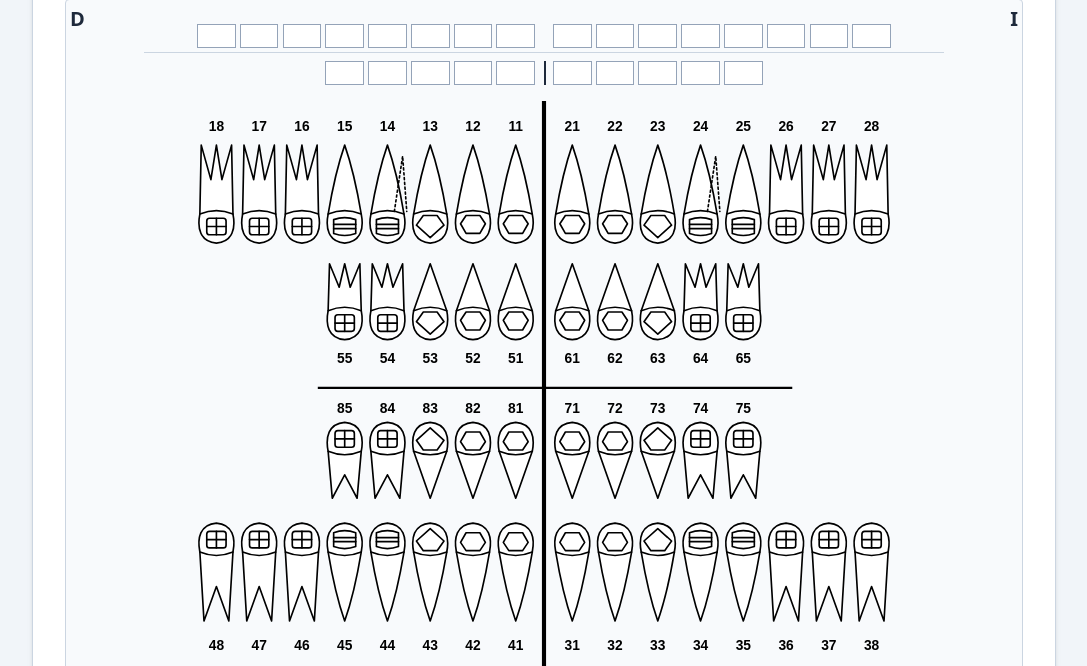
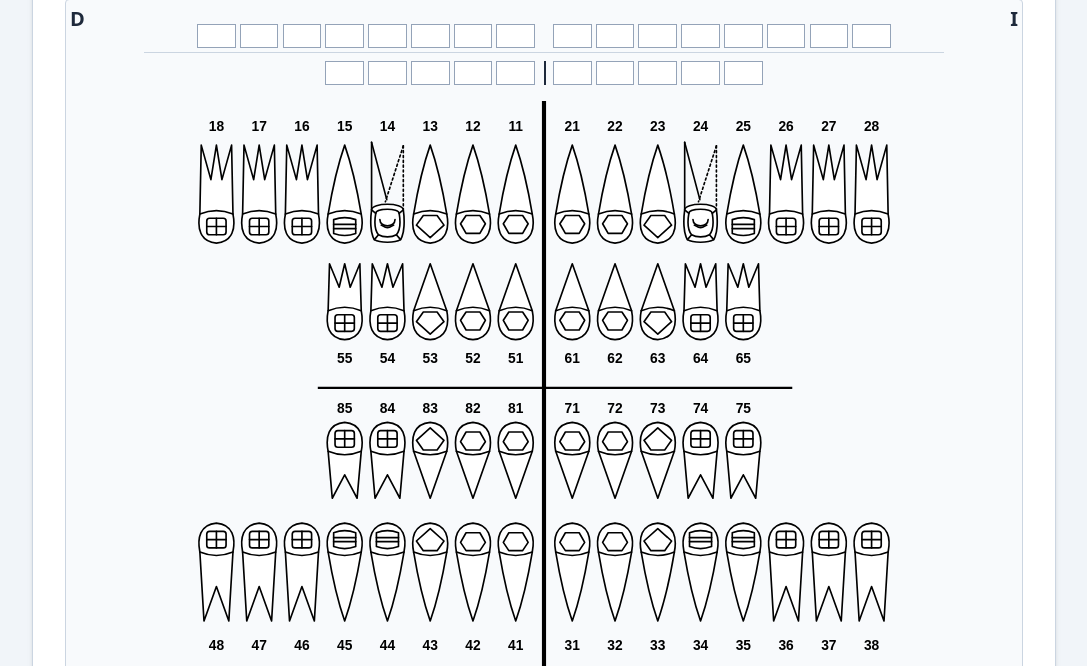
Before and after one commit to db43-boop/OdontoMyN, a Flask app: page /nueva in a window 1280 px wide. Shown: the part 1035-1701 px from the top of the page, without its empty margins (96-1183 px from the left). Run offline with Flask 3, Linux system fonts and the light colour scheme; data that the repository does not hold is empty; some libraries are stand-ins or nearby versions.

Commit message:
Actualizar caminos SVG del diente 14 en odontograma

```diff
--- a/templates/formulario.html
+++ b/templates/formulario.html
@@ -809,22 +809,29 @@
                                 </g>
                                 <g id="tooth-14" data-tooth="14" class="tooth">
                                 <g transform="translate(162.5 30)">
+                                <!-- SOLO ESTOS PATHS NUEVOS (Sin etiquetas <style> ni <svg> externos) -->
+    <path class="tooth-shape" d="M 2.5,0 L 2.5,49" />
+    <path class="tooth-shape" d="M 2.5,0 L 13.5,41.5" />
+    <path class="dotted" d="M 25.5,2.5 L 12.5,43" />
+    <path class="dotted" d="M 25.5,2.5 L 25.5,48.5" />
+    <path class="tooth-shape" d="M 2.5,49 C 2.5,43.5 25.5,43.5 25.5,49 C 26.5,56 26.5,66 23.5,70.5 C 19.5,73 8.5,73 4.5,70.5 C 1.5,66 1.5,56 2.5,49 Z" />
+    <path class="detail" d="M 5.5,51.5 C 5.5,47.5 22.5,47.5 22.5,51.5 C 23.5,57.5 23.5,63.5 20.5,67 C 17,69 11,69 7.5,67 C 4.5,63.5 4.5,57.5 5.5,51.5 Z" />
+    <path class="detail" d="M 2.5,49 L 5.5,51.5" />
+    <path class="detail" d="M 25.5,49 L 22.5,51.5" />
+    <path class="detail" d="M 4.5,70.5 L 7.5,67" />
+    <path class="detail" d="M 23.5,70.5 L 20.5,67" />
+    <path class="detail" d="M 8.5,56 C 8.5,62 19.5,62 19.5,56" />
+    <path class="detail" d="M 9.5,60 C 13.5,62.5 14.5,62.5 18.5,60" />
+                                </g>
+                                <text x="176.5" y="22" text-anchor="middle">14</text>
+                                </g>
+                                <g id="tooth-15" data-tooth="15" class="tooth">
+                                <g transform="translate(131.5 30)">
                                 <path class="tooth-shape" d="M2 52 Q7 22 14 2 Q21 22 26 52 C28 62 26 72 14 73 C2 72 0 62 2 52 Z"/>
                                 <path class="detail" d="M2 52 Q14 47 26 52"/>
                                 <path class="detail" d="M6 56 Q14 53 22 56 L22 66 Q14 69 6 66 Z"/>
                                 <path class="detail" d="M6 59.5 H22"/>
                                 <path class="detail" d="M6 62.5 H22"/>
-                                <path class="dotted" d="M19 50 L25 10 L28 50"/>
-                                </g>
-                                <text x="176.5" y="22" text-anchor="middle">14</text>
-                                </g>
-                                <g id="tooth-15" data-tooth="15" class="tooth">
-                                <g transform="translate(131.5 30)">
-                                <path class="tooth-shape" d="M2 52 Q7 22 14 2 Q21 22 26 52 C28 62 26 72 14 73 C2 72 0 62 2 52 Z"/>
-                                <path class="detail" d="M2 52 Q14 47 26 52"/>
-                                <path class="detail" d="M6 56 Q14 53 22 56 L22 66 Q14 69 6 66 Z"/>
-                                <path class="detail" d="M6 59.5 H22"/>
-                                <path class="detail" d="M6 62.5 H22"/>
                                 </g>
                                 <text x="145.5" y="22" text-anchor="middle">15</text>
                                 </g>
@@ -884,12 +891,19 @@
                                 </g>
                                 <g id="tooth-24" data-tooth="24" class="tooth">
                                 <g transform="translate(389.5 30)">
-                                <path class="tooth-shape" d="M2 52 Q7 22 14 2 Q21 22 26 52 C28 62 26 72 14 73 C2 72 0 62 2 52 Z"/>
-                                <path class="detail" d="M2 52 Q14 47 26 52"/>
-                                <path class="detail" d="M6 56 Q14 53 22 56 L22 66 Q14 69 6 66 Z"/>
-                                <path class="detail" d="M6 59.5 H22"/>
-                                <path class="detail" d="M6 62.5 H22"/>
-                                <path class="dotted" d="M19 50 L25 10 L28 50"/>
+                                <!-- SOLO ESTOS PATHS NUEVOS -->
+    <path class="tooth-shape" d="M 2.5,0 L 2.5,49" />
+    <path class="tooth-shape" d="M 2.5,0 L 13.5,41.5" />
+    <path class="dotted" d="M 25.5,2.5 L 12.5,43" />
+    <path class="dotted" d="M 25.5,2.5 L 25.5,48.5" />
+    <path class="tooth-shape" d="M 2.5,49 C 2.5,43.5 25.5,43.5 25.5,49 C 26.5,56 26.5,66 23.5,70.5 C 19.5,73 8.5,73 4.5,70.5 C 1.5,66 1.5,56 2.5,49 Z" />
+    <path class="detail" d="M 5.5,51.5 C 5.5,47.5 22.5,47.5 22.5,51.5 C 23.5,57.5 23.5,63.5 20.5,67 C 17,69 11,69 7.5,67 C 4.5,63.5 4.5,57.5 5.5,51.5 Z" />
+    <path class="detail" d="M 2.5,49 L 5.5,51.5" />
+    <path class="detail" d="M 25.5,49 L 22.5,51.5" />
+    <path class="detail" d="M 4.5,70.5 L 7.5,67" />
+    <path class="detail" d="M 23.5,70.5 L 20.5,67" />
+    <path class="detail" d="M 8.5,56 C 8.5,62 19.5,62 19.5,56" />
+    <path class="detail" d="M 9.5,60 C 13.5,62.5 14.5,62.5 18.5,60" />
                                 </g>
                                 <text x="403.5" y="22" text-anchor="middle">24</text>
                                 </g>
```
